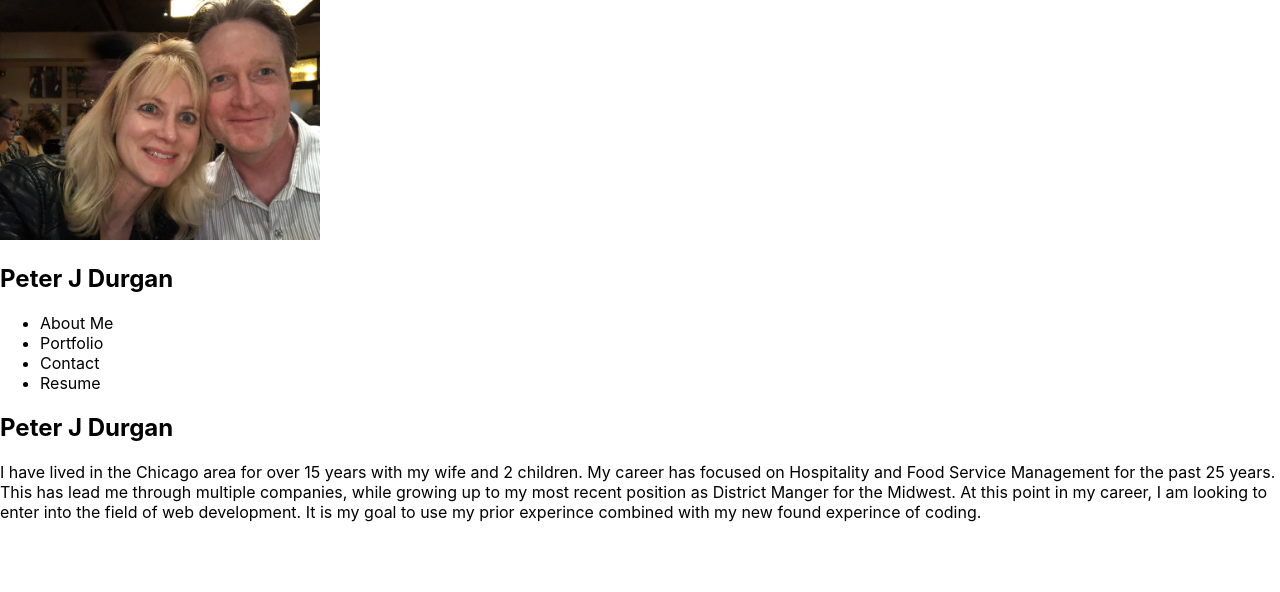
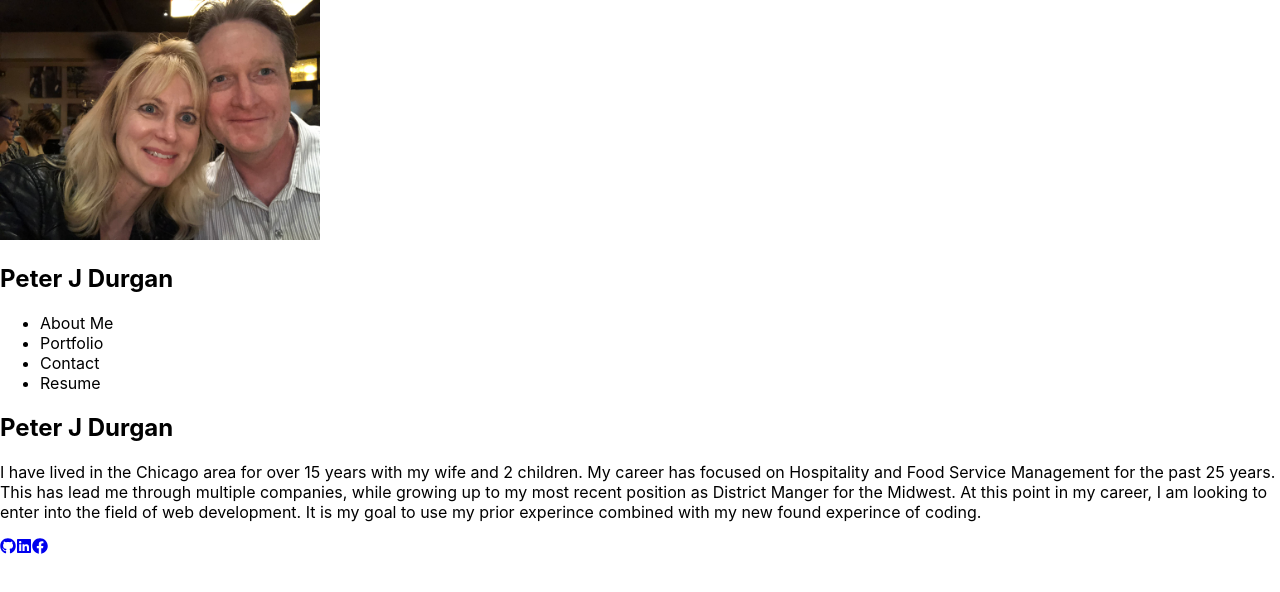
Before and after one commit to durganp1/pd-portfolio, a React (Create React App) app: page / in a window 1280 px wide. Shown: the top 592 px of the page. Built offline with nearby package versions, Linux system fonts and the light colour scheme.

Commit message:
added Footer with links

```diff
--- a/package.json
+++ b/package.json
@@ -8,6 +8,7 @@
     "@testing-library/user-event": "^12.1.10",
     "react": "^17.0.1",
     "react-dom": "^17.0.1",
+    "react-icons": "^3.11.0",
     "react-scripts": "4.0.0",
     "web-vitals": "^0.2.4",
     "workbox-background-sync": "^5.1.4",
--- a/src/App.js
+++ b/src/App.js
@@ -2,7 +2,7 @@ import React, {useState} from 'react';
 import './App.css';
 import Header from './components/Header';
 import Nav from './components/Nav';
-import About from './components/About';
+import Footer from './components/Footer';
 import SinglePage from './components/SinglePage';
 
 function App() {
@@ -32,6 +32,9 @@ function App() {
       <main>
         <SinglePage currentSection = {currentSection}></SinglePage>
       </main>
+      <footer>
+        <Footer></Footer>
+      </footer>
     </div>
   );
 }
--- a/src/components/Footer/index.js
+++ b/src/components/Footer/index.js
@@ -0,0 +1,33 @@
+
+
+import React from 'react';
+import {FaGithub, FaLinkedin, FaFacebook} from 'react-icons/fa';
+
+
+function Footer() {
+
+    const icons = [
+        {
+            name: FaGithub,
+            link: 'https://github.com/durganp1'
+        },
+        {
+            name: FaLinkedin,
+            link: 'https://linkedin.com/in/peter-durgan'
+        },
+        {
+            name: FaFacebook,
+            link: 'https://www.facebook.com/peter.durgan.5'
+        }
+    ]
+
+    return (
+        <footer>
+            {icons.map(icon => (
+                <a href = {icon.link} key = {icon.name} target = '_blank' rel = 'noreferrer'><icon.name /></a>
+            ))}
+        </footer>
+    );
+}
+
+export default Footer;
```
Also changed, not shown: 1 other file (tests, documents, lock files or other folders).
